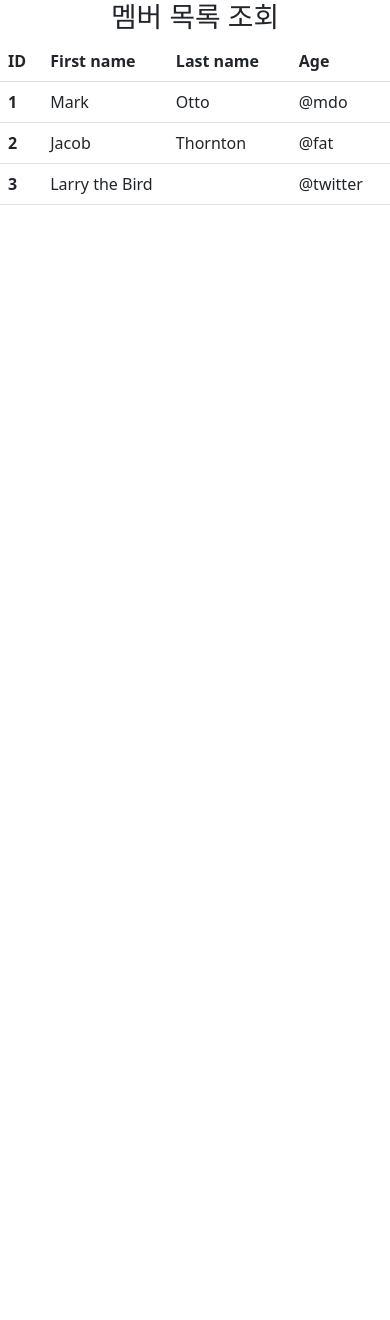
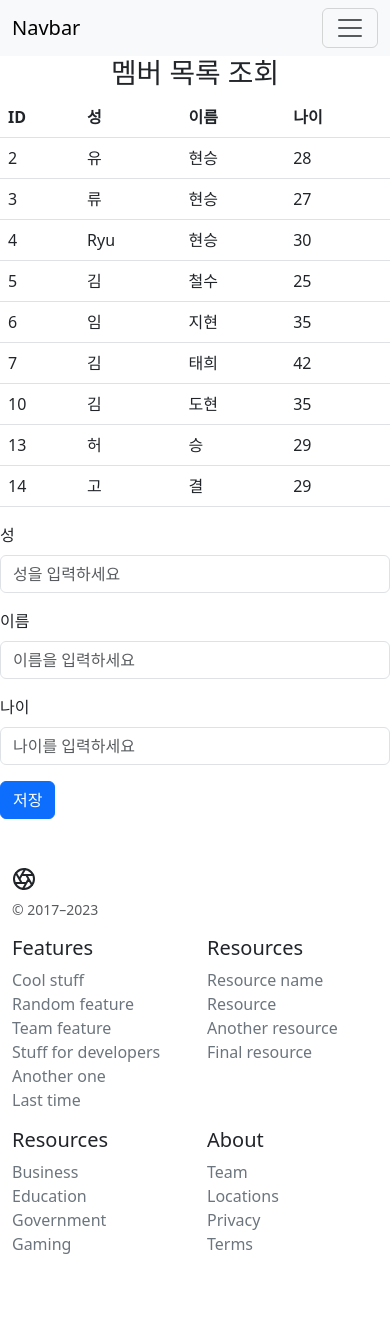
Before and after one commit to ryu-hyus/myProject, a Django app: page /myapp/memberlist/ in a window 390 px wide. Before the commit the page ends 205 px from the top, so only its background shows below. Run offline with Django 4.2, Linux system fonts and the light colour scheme; data comes from the database, SQL or seed files in the repository; both versions use the stored data as it was after the commit.

Commit message:
member_list CRUD

```diff
--- /dev/null
+++ b/myApp/templates/layout/footer.html
@@ -0,0 +1,132 @@
+<footer class="container py-5">
+    <div class="row">
+        <div class="col-12 col-md">
+            <svg
+                    xmlns="http://www.w3.org/2000/svg"
+                    width="24"
+                    height="24"
+                    fill="none"
+                    stroke="currentColor"
+                    stroke-linecap="round"
+                    stroke-linejoin="round"
+                    stroke-width="2"
+                    class="d-block mb-2"
+                    role="img"
+                    viewBox="0 0 24 24"
+            >
+                <title>Product</title>
+                <circle cx="12" cy="12" r="10"/>
+                <path
+                        d="M14.31 8l5.74 9.94M9.69 8h11.48M7.38 12l5.74-9.94M9.69 16L3.95 6.06M14.31 16H2.83m13.79-4l-5.74 9.94"
+                />
+            </svg>
+            <small class="d-block mb-3 text-body-secondary"
+            >&copy; 2017–2023</small
+            >
+        </div>
+        <div class="col-6 col-md">
+            <h5>Features</h5>
+            <ul class="list-unstyled text-small">
+                <li>
+                    <a class="link-secondary text-decoration-none" href="#"
+                    >Cool stuff</a
+                    >
+                </li>
+                <li>
+                    <a class="link-secondary text-decoration-none" href="#"
+                    >Random feature</a
+                    >
+                </li>
+                <li>
+                    <a class="link-secondary text-decoration-none" href="#"
+                    >Team feature</a
+                    >
+                </li>
+                <li>
+                    <a class="link-secondary text-decoration-none" href="#"
+                    >Stuff for developers</a
+                    >
+                </li>
+                <li>
+                    <a class="link-secondary text-decoration-none" href="#"
+                    >Another one</a
+                    >
+                </li>
+                <li>
+                    <a class="link-secondary text-decoration-none" href="#"
+                    >Last time</a
+                    >
+                </li>
+            </ul>
+        </div>
+        <div class="col-6 col-md">
+            <h5>Resources</h5>
+            <ul class="list-unstyled text-small">
+                <li>
+                    <a class="link-secondary text-decoration-none" href="#"
+                    >Resource name</a
+                    >
+                </li>
+                <li>
+                    <a class="link-secondary text-decoration-none" href="#"
+                    >Resource</a
+                    >
+                </li>
+                <li>
+                    <a class="link-secondary text-decoration-none" href="#"
+                    >Another resource</a
+                    >
+                </li>
+                <li>
+                    <a class="link-secondary text-decoration-none" href="#"
+                    >Final resource</a
+                    >
+                </li>
+            </ul>
+        </div>
+        <div class="col-6 col-md">
+            <h5>Resources</h5>
+            <ul class="list-unstyled text-small">
+                <li>
+                    <a class="link-secondary text-decoration-none" href="#"
+                    >Business</a
+                    >
+                </li>
+                <li>
+                    <a class="link-secondary text-decoration-none" href="#"
+                    >Education</a
+                    >
+                </li>
+                <li>
+                    <a class="link-secondary text-decoration-none" href="#"
+                    >Government</a
+                    >
+                </li>
+                <li>
+                    <a class="link-secondary text-decoration-none" href="#">Gaming</a>
+                </li>
+            </ul>
+        </div>
+        <div class="col-6 col-md">
+            <h5>About</h5>
+            <ul class="list-unstyled text-small">
+                <li>
+                    <a class="link-secondary text-decoration-none" href="#">Team</a>
+                </li>
+                <li>
+                    <a class="link-secondary text-decoration-none" href="#"
+                    >Locations</a
+                    >
+                </li>
+                <li>
+                    <a class="link-secondary text-decoration-none" href="#"
+                    >Privacy</a
+                    >
+                </li>
+                <li>
+                    <a class="link-secondary text-decoration-none" href="#">Terms</a>
+                </li>
+            </ul>
+        </div>
+    </div>
+</footer>
--- /dev/null
+++ b/myApp/templates/layout/head.html
@@ -0,0 +1,12 @@
+<script
+        src="https://cdn.jsdelivr.net/npm/bootstrap@5.3.0/dist/js/bootstrap.bundle.min.js"
+        integrity="sha384-geWF76RCwLtnZ8qwWowPQNguL3RmwHVBC9FhGdlKrxdiJJigb/j/68SIy3Te4Bkz"
+        crossorigin="anonymous"
+></script>
+<link
+        href="https://cdn.jsdelivr.net/npm/bootstrap@5.3.0/dist/css/bootstrap.min.css"
+        rel="stylesheet"
+        integrity="sha384-9ndCyUaIbzAi2FUVXJi0CjmCapSmO7SnpJef0486qhLnuZ2cdeRhO02iuK6FUUVM"
+        crossorigin="anonymous"
+/>
+<script src="https://ajax.googleapis.com/ajax/libs/jquery/3.7.0/jquery.min.js"></script>
--- /dev/null
+++ b/myApp/templates/layout/header.html
@@ -0,0 +1,31 @@
+<nav class="navbar navbar-expand-lg bg-body-tertiary">
+    <div class="container-fluid">
+      <a class="navbar-brand" href="#">Navbar</a>
+      <button class="navbar-toggler" type="button" data-bs-toggle="collapse" data-bs-target="#navbarNavDropdown" aria-controls="navbarNavDropdown" aria-expanded="false" aria-label="Toggle navigation">
+        <span class="navbar-toggler-icon"></span>
+      </button>
+      <div class="collapse navbar-collapse" id="navbarNavDropdown">
+        <ul class="navbar-nav">
+          <li class="nav-item">
+            <a class="nav-link active" aria-current="page" href="#">Home</a>
+          </li>
+          <li class="nav-item">
+            <a class="nav-link" href="#">Features</a>
+          </li>
+          <li class="nav-item">
+            <a class="nav-link" href="#">Pricing</a>
+          </li>
+          <li class="nav-item dropdown">
+            <a class="nav-link dropdown-toggle" href="#" role="button" data-bs-toggle="dropdown" aria-expanded="false">
+              Dropdown link
+            </a>
+            <ul class="dropdown-menu">
+              <li><a class="dropdown-item" href="#">Action</a></li>
+              <li><a class="dropdown-item" href="#">Another action</a></li>
+              <li><a class="dropdown-item" href="#">Something else here</a></li>
+            </ul>
+          </li>
+        </ul>
+      </div>
+    </div>
+  </nav>
--- a/myApp/templates/member_list.html
+++ b/myApp/templates/member_list.html
@@ -1,63 +1,104 @@
 <!DOCTYPE html>
 <html lang="en">
+
 <head>
   <meta charset="UTF-8" />
   <meta name="viewport" content="width=device-width, initial-scale=1.0" />
-    <script src="https://ajax.googleapis.com/ajax/libs/jquery/3.6.4/jquery.min.js"></script>
-    <script src="https://cdn.jsdelivr.net/npm/bootstrap@5.3.0/dist/js/bootstrap.bundle.min.js" integrity="sha384-geWF76RCwLtnZ8qwWowPQNguL3RmwHVBC9FhGdlKrxdiJJigb/j/68SIy3Te4Bkz" crossorigin="anonymous"></script>
-    <link href="https://cdn.jsdelivr.net/npm/bootstrap@5.3.0/dist/css/bootstrap.min.css" rel="stylesheet" integrity="sha384-9ndCyUaIbzAi2FUVXJi0CjmCapSmO7SnpJef0486qhLnuZ2cdeRhO02iuK6FUUVM" crossorigin="anonymous" />
   <title>Member List</title>
+  {% include 'layout/head.html' %}
 </head>
+
 <body>
-    <script>
-      $(function () {
-        $.ajax({
-          url: 'http://127.0.0.1:8000/myapp/member/',
-          method: 'GET',
-          success: function (data) {
-            console.log(data)
-            $('#data_section').text(JSON.stringify(data))
-
-            for (const member of data){
-
-            }
-
-          }
-        })
-      })
-    </script>
+  {% include 'layout/header.html' %}
 
   <header>
     <h1 class="text-center">멤버 목록 조회</h1>
   </header>
-    <table class="table" id="data_table">
+  <section>
+    <table class="table table-hover" id="data_table">
       <thead>
         <tr>
           <th scope="col">ID</th>
-          <th scope="col">First name</th>
-          <th scope="col">Last name</th>
-          <th scope="col">Age</th>
+          <th scope="col">성</th>
+          <th scope="col">이름</th>
+          <th scope="col">나이</th>
         </tr>
       </thead>
-      <tbody>
-        <tr>
-          <th scope="row">1</th>
-          <td>Mark</td>
-          <td>Otto</td>
-          <td>@mdo</td>
-        </tr>
-        <tr>
-          <th scope="row">2</th>
-          <td>Jacob</td>
-          <td>Thornton</td>
-          <td>@fat</td>
-        </tr>
-        <tr>
-          <th scope="row">3</th>
-          <td colspan="2">Larry the Bird</td>
-          <td>@twitter</td>
-        </tr>
-      </tbody>
+      <tbody></tbody>
     </table>
+  </section>
+
+  <section>
+    <div class="mb-3">
+      <label class="form-label">성</label>
+      <input type="text" class="form-control" id="firstname" placeholder="성을 입력하세요" />
+    </div>
+    <div class="mb-3">
+      <label class="form-label">이름</label>
+      <input type="text" class="form-control" id="lastname" placeholder="이름을 입력하세요" />
+    </div>
+    <div class="mb-3">
+      <label class="form-label">나이</label>
+      <input type="number" class="form-control" id="age" placeholder="나이를 입력하세요" />
+    </div>
+    <button id="btn_save" class="btn btn-primary">저장</button>
+  </section>
+
+  {% include 'layout/footer.html' %}
+
+  <script>
+    $(function () {
+      function getMemberList(){
+      $.ajax({
+        url: 'http://localhost:8000/myapp/member/',
+        method: 'GET'
+      }).done(function (response) {
+        console.log(response)
+        const tr_array = response.map((member) =>
+          $(
+            `<tr onclick="location.href='/myapp/memberdetail/?member_id=${member.id}'">
+                  <td>${member.id}</td>
+                  <td>${member.firstname}</td>
+                  <td>${member.lastname}</td>
+                  <td>${member.age}</td>
+                </tr>`
+          )
+        )
+        $('#data_table > tbody').empty()
+        $('#data_table > tbody').append(tr_array)
+
+      })}
+      getMemberList();
+
+      $('#btn_save').click(function () {
+        alert('저장!')
+        const mem_firstname = $('#firstname').val()
+        const mem_lastname = $('#lastname').val()
+        const mem_age = $('#age').val()
+
+        $.ajax({
+          url: 'http://localhost:8000/myapp/member/',
+          method: 'POST',
+          contentType: 'application/json',
+          data: JSON.stringify({
+            firstname: mem_firstname || null,
+            lastname: mem_lastname || null,
+            age: mem_age || null
+          })
+        })
+          .done(function (response) {
+            alert('저장성공')
+          })
+          .fail(function (response) {
+            alert('저장실패')
+          })
+          .always(function (response) {
+            console.log(response);
+            getMemberList();
+          })
+      })
+    })
+  </script>
 </body>
+
 </html>
--- a/myApp/urls.py
+++ b/myApp/urls.py
@@ -2,7 +2,7 @@ from django.urls import path
 from myApp.views import PersonView
 from myApp.views import HelloTemplateView
 from myApp.views import MemberTemplateView
-from myApp.views import JqueryTemplateView, MemberListTemplateView
+from myApp.views import JqueryTemplateView, MemberListTemplateView, MemberDetailTemplateView
 
 app_name = "myApp"
 
@@ -12,5 +12,6 @@ urlpatterns = [
     path("hello/", HelloTemplateView.as_view(), name='hello_template_view'),
     path("memberinfo/", MemberTemplateView.as_view(), name='member_template_view'),
     path("jquery/", JqueryTemplateView.as_view(), name='jquery_template_view'),
-    path("memberlist/", MemberListTemplateView.as_view(), name='memlist_template_view')
+    path("memberlist/", MemberListTemplateView.as_view(), name='memlist_template_view'),
+    path("memberdetail/", MemberDetailTemplateView.as_view(), name='memdetail_template_view')
 ]
--- a/myApp/views.py
+++ b/myApp/views.py
@@ -85,3 +85,6 @@ class JqueryTemplateView(TemplateView):
 
 class MemberListTemplateView(TemplateView):
     template_name = "member_list.html"
+
+class MemberDetailTemplateView(TemplateView):
+    template_name = "member_detail.html"
```
Also changed, not shown: myApp/templates/member_detail.html (added, +107 -0 lines), myProject/settings.py (+24 -3 lines), db.sqlite3. Lines whose indentation alone changed are shown as unchanged.
